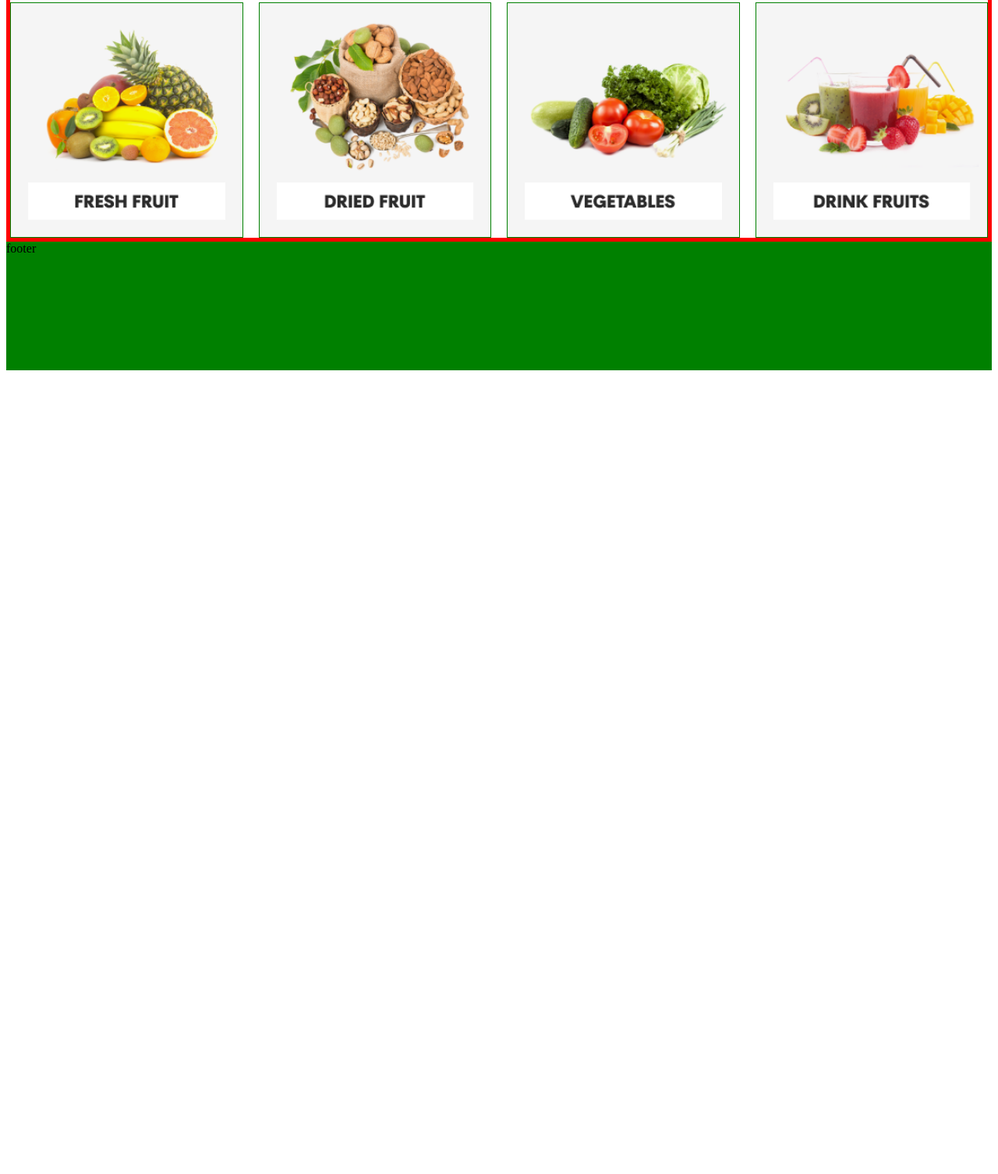
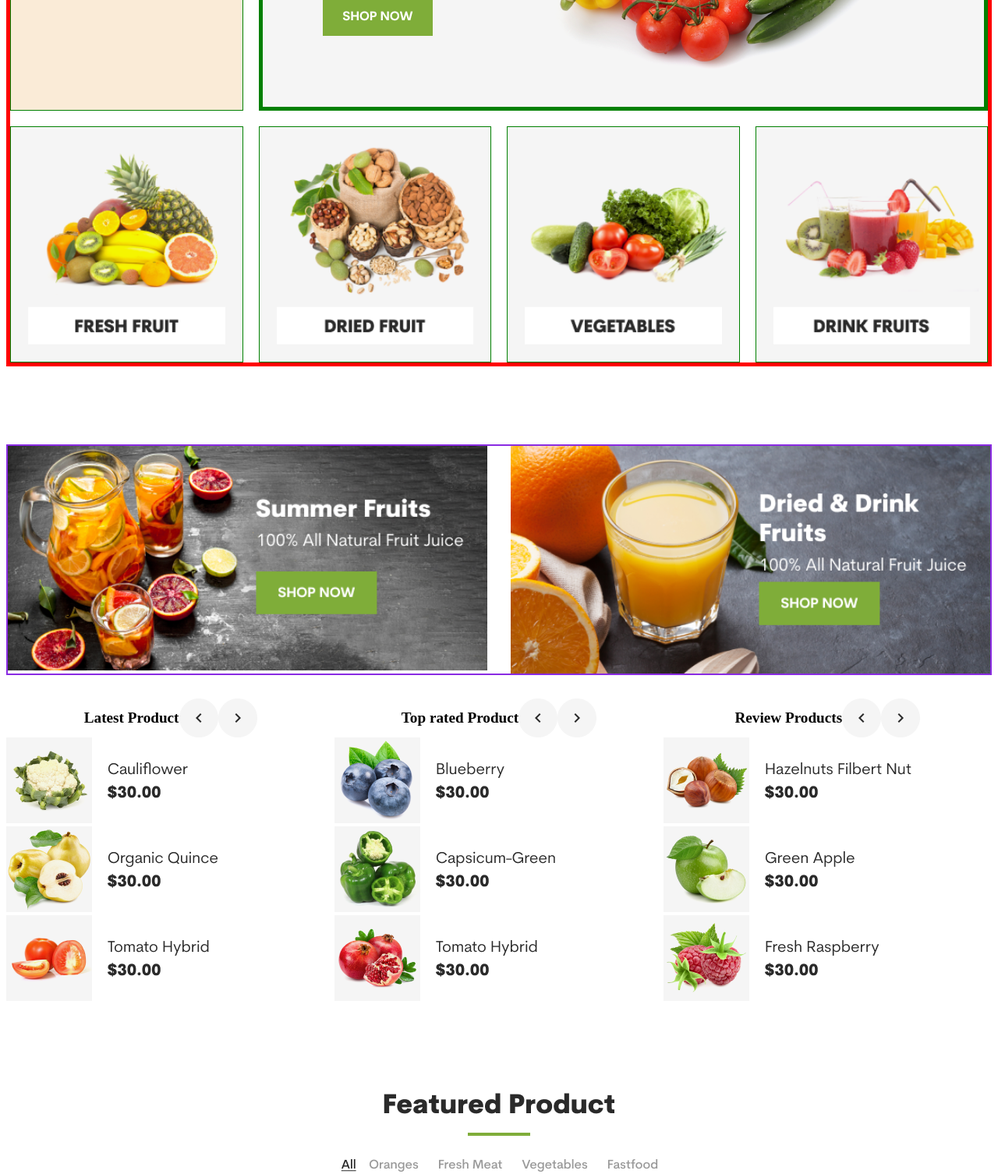
Before and after one commit to Daria29051/fruitsand, a plain HTML site: page index.html in a window 1280 px wide. Shown: the part 609-2115 px from the top of the page at 78% size. Before the commit the page ends 1084 px from the top, so only its background shows below. Drawn offline with Linux system fonts and the light colour scheme.

Commit message:
drinks, price-list, featured product, assortment-line grid-containers added

```diff
--- a/assets/styles/style.css
+++ b/assets/styles/style.css
@@ -1,3 +1,7 @@
+
+      * {
+        box-sizing: border-box;
+      }
 
       .container {
         display: grid;
@@ -34,7 +38,6 @@
         gap: 20px;
         grid-template-areas:
         "nav menu-img menu-img menu-img"
-
         "assortment1 assortment2 assortment3 assortment4";
     }
 
@@ -75,3 +78,66 @@
         width: 100%;
         height: 100%;
     }
+
+    .drinks {
+        display: grid;
+        border: 2px solid blueviolet;
+        grid-template-columns: repeat(4, 1fr);
+        grid-template-rows: min-content;
+        grid-template-areas: "drink-item1 drink-item1 drink-item2 drink-item2";
+        gap: 30px;
+        margin-top: 100px;
+        margin-bottom: 30px;
+
+    }
+
+    .drink-item1 {
+        grid-area:drink-item1;
+
+        align-self: center;
+
+    }
+
+    .drink-item2 {
+        grid-area:drink-item2;
+
+    }
+
+    .drink-item-img {
+        width: 100%;
+        height: 100%;
+    }
+
+    .replay {
+        display: grid;
+        grid-template-columns: repeat(3, 1fr) ;
+        grid-template-rows: max-content;
+    }
+
+    .product {
+        display: flex;
+        justify-content: center;
+        align-items: center;
+
+        font-size: larger;
+        font-weight: 800;
+    }
+
+
+    .price-list {
+        display: grid;
+        grid-template-columns: repeat(3, 1fr);
+        grid-template-rows: repeat(4, 1fr);
+    }
+
+.featured-product {
+    display: grid;
+    justify-content: center;
+    margin-bottom: 30px;
+}
+
+.assortment-line {
+    display: grid;
+    justify-content: center;
+    margin-bottom: 30px;
+}
--- a/index.html
+++ b/index.html
@@ -58,6 +58,104 @@
             />
           </div>
         </div>
+
+        <div class="drinks">
+          <div class="drinks-item drink-item1">
+            <img
+              class="drink-item-img"
+              src="assets/images/drink-item1.png"
+              alt="drink-item1"
+            />
+          </div>
+          <div class="drinks-item drink-item2">
+            <img
+              class="drink-item-img"
+              src="assets/images/drink-item2.png"
+              alt="drink-item2"
+            />
+          </div>
+        </div>
+        <div class="replay">
+          <div class="product">
+            Latest Product
+            <img src="assets/images/replay1.png" alt="replay1" />
+            <img src="assets/images/replay2.png" alt="replay2" />
+          </div>
+          <div class="product">
+            Top rated Product
+            <img src="assets/images/replay1.png" alt="replay1" />
+            <img src="assets/images/replay2.png" alt="replay2" />
+          </div>
+          <div class="product">
+            Review Products
+            <img src="assets/images/replay1.png" alt="replay1" />
+            <img src="assets/images/replay2.png" alt="replay2" />
+          </div>
+        </div>
+
+        <div class="price-list">
+          <div>
+            <img
+              src="assets/images/cauliflower-price.png"
+              alt="cauliflower-price"
+            />
+          </div>
+
+          <div>
+            <img
+              src="assets/images/blueberry-price.png"
+              alt="blueberry-price"
+            />
+          </div>
+
+          <div>
+            <img
+              src="assets/images/hezelnuts-price.png"
+              alt="hezelnuts-price"
+            />
+          </div>
+
+          <div>
+            <img src="assets/images/quince-price.png" alt="quince-price" />
+          </div>
+
+          <div>
+            <img src="assets/images/capsicum-price.png" alt="capsicum-price" />
+          </div>
+
+          <div>
+            <img src="assets/images/apple-price.png" alt="apple-price" />
+          </div>
+
+          <div>
+            <img src="assets/images/tomato-price.png" alt="tomato-price" />
+          </div>
+
+          <div>
+            <img
+              src="assets/images/pomegranate-price.png"
+              alt="pomegranate-price"
+            />
+          </div>
+
+          <div>
+            <img
+              src="assets/images/raspberry-price.png"
+              alt="raspberry-price"
+            />
+          </div>
+        </div>
+
+        <div class="featured-product">
+          <img
+            src="assets/images/featured-product.png"
+            alt="featured-product"
+          />
+        </div>
+
+        <div class="assortment-line">
+          <img src="assets/images/assortment-line.png" alt="assortment-line" />
+        </div>
       </main>
       <footer class="footer">footer</footer>
     </div>
```
Also changed, not shown: assets/images/apple-price.png (added), assets/images/assortment-line.png (added), assets/images/blueberry-price.png (added), assets/images/capsicum-price.png (added), assets/images/cauliflower-price.png (added), assets/images/drink-item1.png (added), assets/images/drink-item2.png (added), assets/images/featured-product.png (added), assets/images/hezelnuts-price.png (added), assets/images/pomegranate-price.png (added), assets/images/quince-price.png (added), assets/images/raspberry-price.png (added), assets/images/replay1.png (added), assets/images/replay2.png (added), 2 more files.
